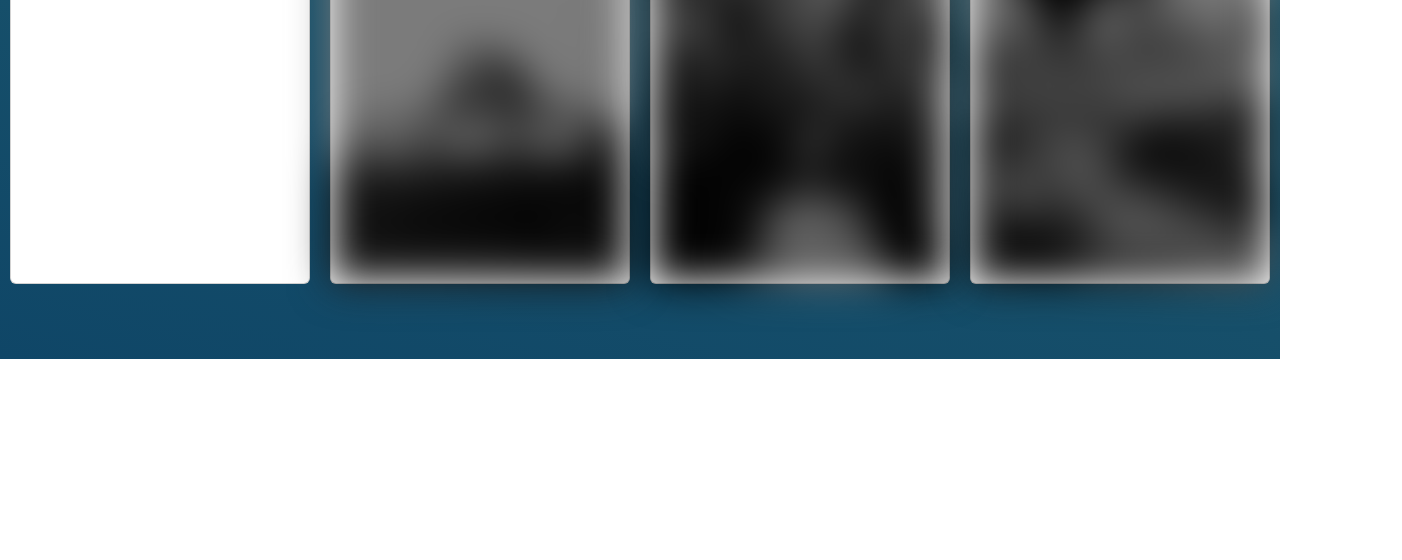
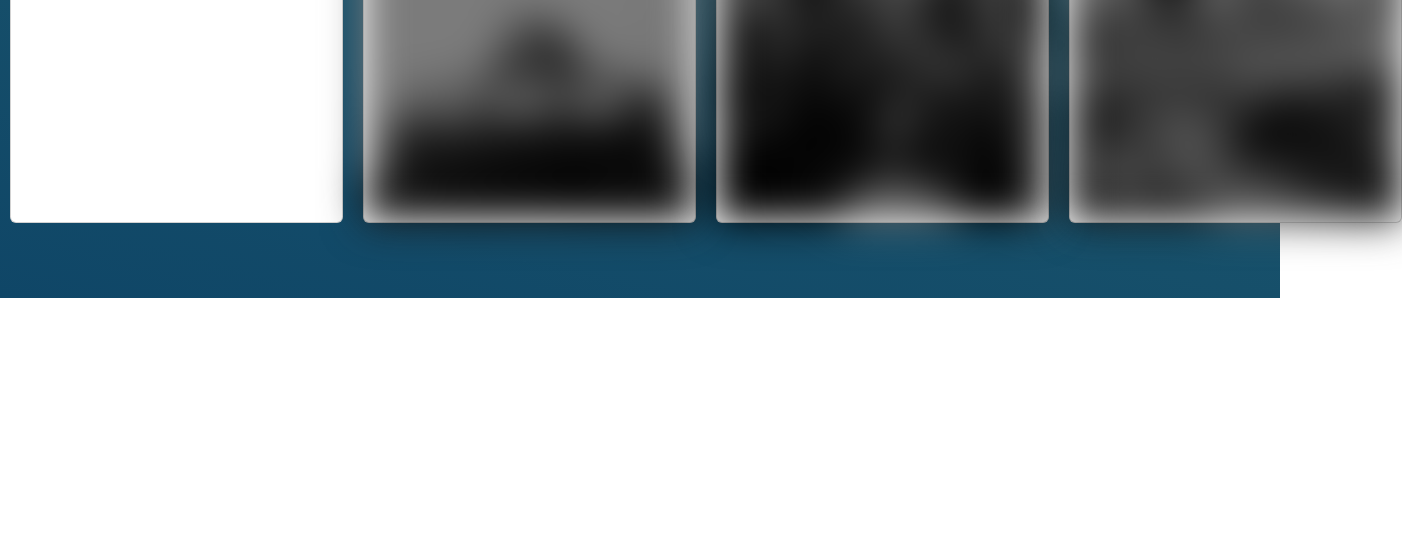
Before and after one commit to Linamohamed89/travel, a plain HTML site: page index.html in a window 1280 px wide. Shown: the part 240-800 px from the top of the page, 1402 px wide, since content can reach past the window. Drawn offline with nearby package versions, Linux system fonts and the light colour scheme.

Commit message:
change card img

```diff
--- a/css/style.css
+++ b/css/style.css
@@ -37,6 +37,8 @@
     list-style: none;
     position: relative;
     margin: 75px 10px;
+    width: 333px;
+    height: 388px;
   }
 
   .card:before{
```
